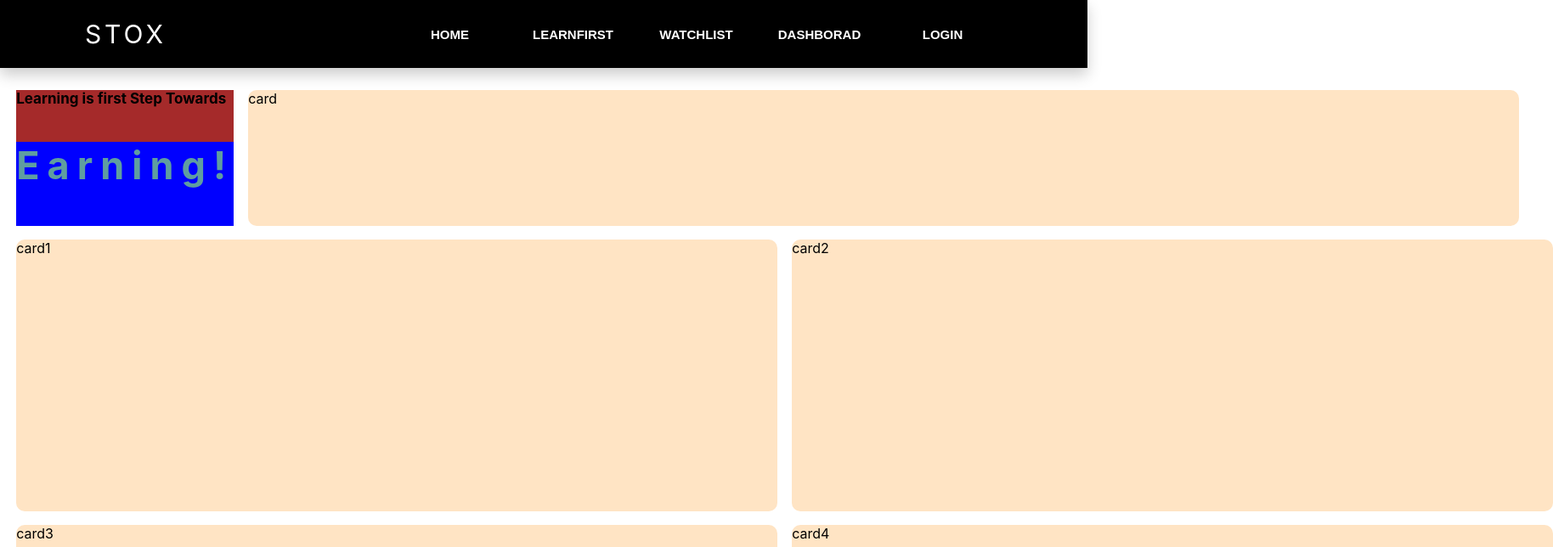
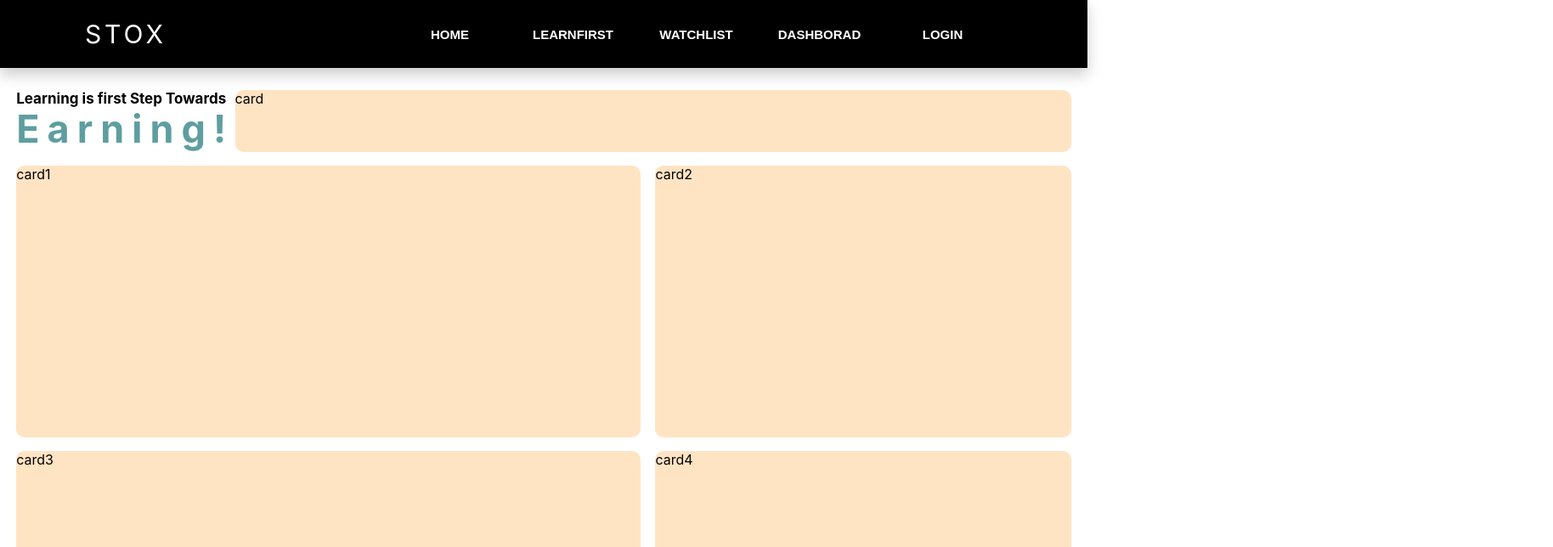
Before and after one commit to miteshp2110/SDP-1, a React (Create React App) app in the folder client/: page / in a window 1280 px wide. Shown: the top 644 px of the page at 85% size, 1828 px wide, since content can reach past the window. Built offline with nearby package versions, Linux system fonts and the light colour scheme.

Commit message:
new changes to home

```diff
--- a/client/src/Components/Home/HomeStyle.css
+++ b/client/src/Components/Home/HomeStyle.css
@@ -17,16 +17,16 @@
 }
 
  .Text1{
-    width: 100%;
+
     font-size: 17px;
     font-weight: bold;
     grid-area: item1;
-    background-color: brown;
+
 
 }
 .earning{
-    width: 100%;
-    background-color: blue;
+
+
     grid-area: item3;
     font-size: 45px;
     font-weight: bold;
@@ -40,10 +40,10 @@
     grid-area: item2;
     display: inline-block;
     background-color: bisque;
-    width: 187vh;
-    height: 20vh;
+    width: 120%;
+    height: 100%;
     border-radius: 10px;
-
+    margin-left: -20%;
 
 
 
@@ -51,7 +51,7 @@
  .Card{
 
     background-color: bisque;
-    width: 112vh;
+    width: 100%;
     height: 40vh;
     border-radius: 10px;
 
```
